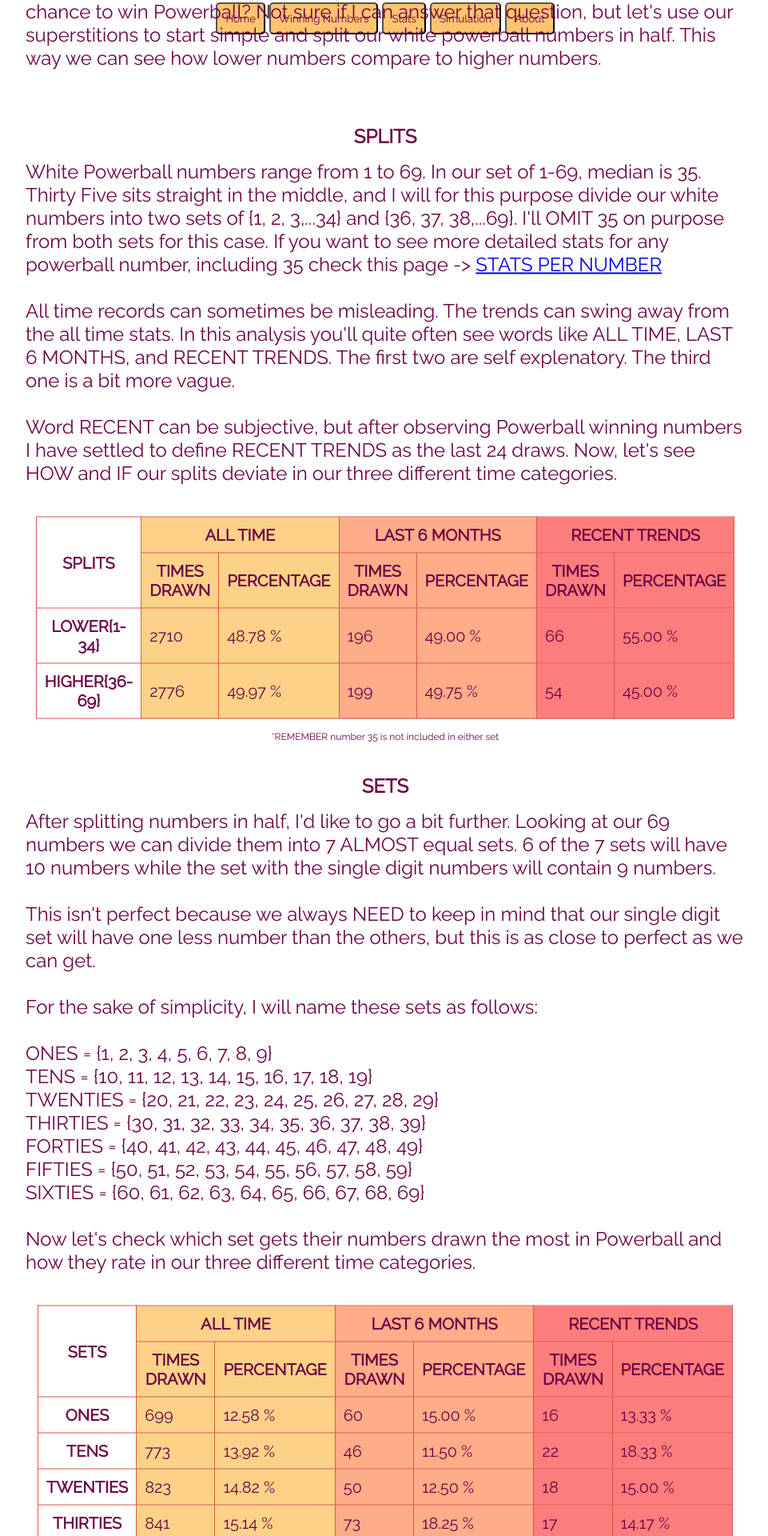
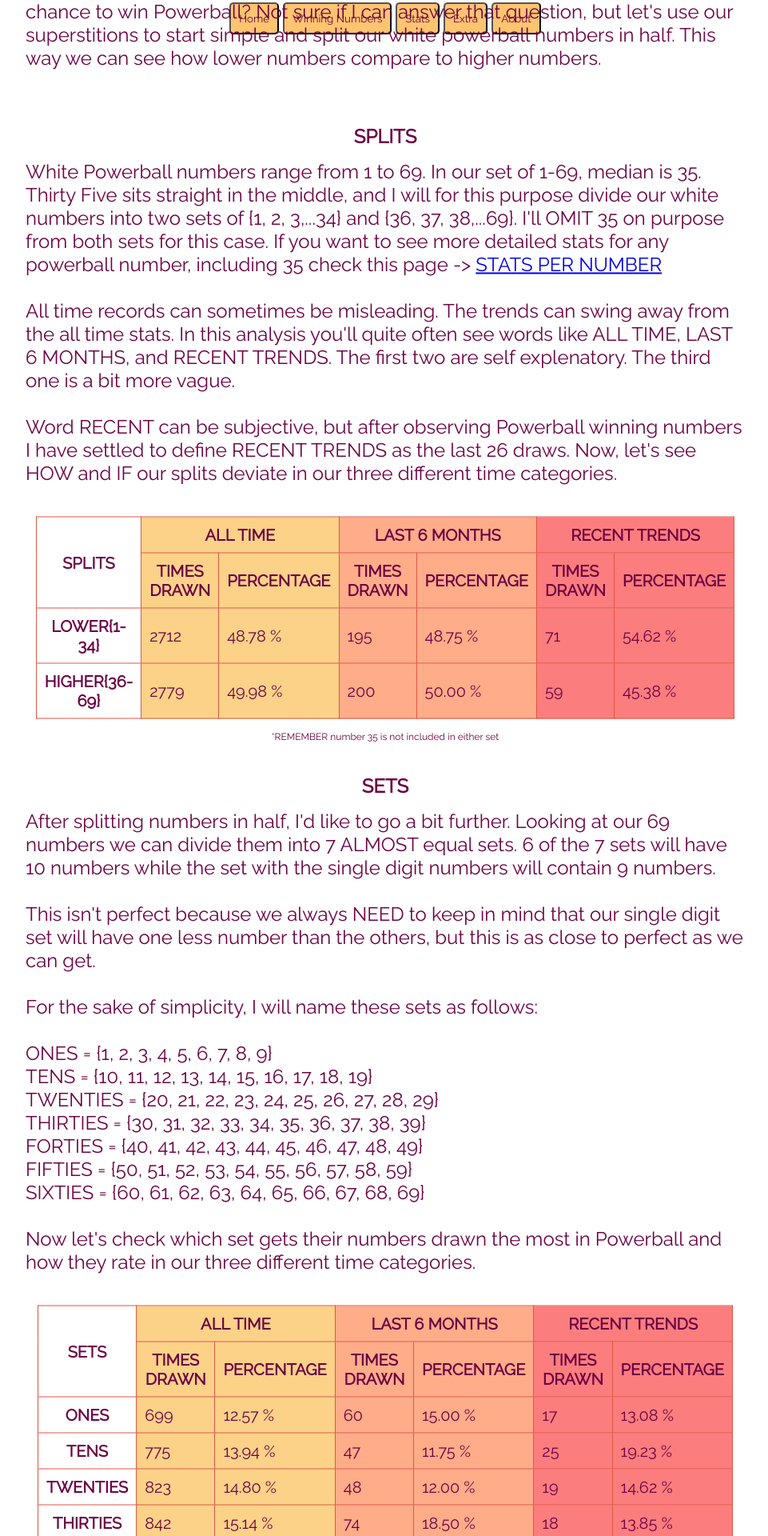
Before and after one commit to sasadjukic/powerball, a Flask app: page /winning_hands_white in a window 1280 px wide. Shown: the top 1920 px of the page at 80% size, without its empty margins (158-1119 px from the left). Run offline with Flask 3, Linux system fonts and the light colour scheme.

Commit message:
November 7 feature update

```diff
--- a/application/data/powerball.csv
+++ b/application/data/powerball.csv
@@ -1110,3 +1110,4 @@ Draw Date,Winning Numbers,Red Ball,Multiplier
 10/30/2024,13 22 29 43 58,22,3
 11/02/2024,10 45 48 58 61,2,3
 11/04/2024,6 18 33 48 53,21,10
+11/06/2024,12 17 37 58 62,4,2
--- a/application/main/routes.py
+++ b/application/main/routes.py
@@ -136,7 +136,7 @@ def search():
 @powerball.route('/winning_hands_white', methods=['POST', 'GET'])
 def winning_hands_white():
     winning_hands = {
-                     'singles': [183, 13, 6], 'pairs': [572, 45, 16],
+                     'singles': [183, 13, 7], 'pairs': [573, 45, 17],
                      'two_pairs': [212, 15, 2], 'three_of_set': [119, 7, 0],
                      'full_house': [15, 0, 0], 'poker': [10, 0, 0], 'flush': [0, 0, 0]
                      }
@@ -144,8 +144,8 @@ def winning_hands_white():
     total_winning_hands_6 = sum(values[1] for values in winning_hands.values())
     total_winning_hands_recent = sum(values[2] for values in winning_hands.values())
 
-    pair_count = {1: [72, 6, 0], 10: [68, 5, 1], 20: [99, 8, 3], 30: [95, 9, 2],
-                  40: [64, 5, 2], 50: [81, 6, 0], 60: [93, 6, 1]}
+    pair_count = {1: [72, 6, 2], 10: [69, 6, 4], 20: [99, 7, 4], 30: [95, 9, 3],
+                  40: [64, 5, 3], 50: [81, 6, 0], 60: [93, 6, 1]}
     total_pairs = sum(values[0] for values in pair_count.values())
     total_pairs_6 = sum(values[1] for values in pair_count.values())
     total_pairs_recent = sum(values[2] for values in pair_count.values())
@@ -168,27 +168,27 @@ def winning_hands_red():
 @powerball.route('/trends', methods=['POST', 'GET'])
 def trends():
     white_numbers_6 = [6, 7, 4, 7, 9, 5, 6, 6, 10, 4,
-                       6, 5, 3, 5, 5, 4, 2, 5, 7, 3,
-                       7, 4, 6, 5, 4, 4, 8, 2, 7, 7,
-                       10, 6, 12, 5, 5, 7, 7, 6, 8, 5,
+                       6, 6, 3, 4, 5, 4, 3, 5, 7, 2,
+                       7, 4, 5, 5, 4, 4, 8, 2, 7, 7,
+                       10, 6, 12, 5, 5, 7, 8, 6, 8, 5,
                        2, 5, 7, 6, 12, 5, 5, 8, 3, 3,
-                       5, 5, 6, 5, 6, 6, 7, 6, 6, 5,
-                       5, 4, 3, 10, 2, 5, 7, 6, 11
+                       5, 5, 5, 5, 6, 6, 7, 7, 6, 5,
+                       5, 5, 3, 10, 2, 5, 7, 6, 10
                     ]
-    white_numbers_trends = [3, 4, 1, 1, 1, 1, 1, 2, 2, 2,
-                            4, 3, 2, 2, 2, 1, 1, 3, 2, 1,
-                            4, 2, 0, 1, 3, 1, 3, 0, 3, 3,
-                            2, 2, 2, 1, 0, 0, 3, 1, 3, 1,
+    white_numbers_trends = [4, 4, 1, 1, 1, 1, 1, 2, 2, 2,
+                            4, 4, 2, 2, 2, 2, 2, 3, 2, 1,
+                            5, 2, 0, 1, 3, 1, 3, 0, 3, 3,
+                            2, 2, 2, 1, 0, 0, 4, 1, 3, 1,
                             1, 0, 4, 1, 6, 2, 1, 4, 0, 0,
-                            1, 3, 2, 0, 1, 1, 2, 2, 0, 1,
-                            1, 1, 1, 3, 2, 1, 3, 1, 1
+                            1, 3, 2, 0, 1, 1, 3, 3, 0, 2,
+                            1, 2, 1, 3, 2, 1, 3, 1, 1
                     ]
     red_numbers_6 = [2, 2, 3, 3, 3, 2, 4, 2, 6, 2,
                      1, 2, 2, 3, 4, 3, 4, 0, 3, 7,
                      9, 6, 1, 1, 3, 2
                     ]
 
-    red_numbers_trends = [0, 1, 2, 0, 0, 1, 1, 0, 0, 1,
+    red_numbers_trends = [0, 1, 2, 1, 1, 1, 1, 0, 0, 1,
                           1, 0, 0, 2, 2, 1, 2, 0, 1, 2,
                           3, 3, 0, 0, 1, 0
                          ]
@@ -199,22 +199,30 @@ def trends():
                             red_numbers_trends = red_numbers_trends
                           )
 
+@powerball.route('/powerball_matrix', methods=['POST', 'GET'])
+def powerball_matrix():
+    return render_template('powerball_matrix.html')
+
+@powerball.route('/fun_facts', methods=['POST', 'GET'])
+def fun_facts():
+    return render_template('fun_facts.html')
+
 @powerball.route('/probabilities', methods=['POST', 'GET'])
 def probabilities():
     draw = next_draw().strftime('%m-%d-%Y')
     white_numbers = [
-                     6.99, 7.53, 7.64, 6.55, 6.62, 6.98, 6.66, 6.25, 7.07, 7.25,
-                     7.43, 7.53, 5.23, 6.57, 6.81, 7.52, 7.17, 7.14, 7.58, 6.92,
-                     8.95, 6.90, 8.15, 7.35, 6.59, 6.28, 8.43, 7.64, 6.26, 7.18,
-                     7.14, 8.42, 8.82, 6.03, 6.26, 8.83, 8.22, 7.21, 8.72, 6.68,
-                     6.57, 6.61, 6.57, 7.98, 7.50, 6.60, 8.41, 6.22, 5.78, 7.21,
-                     6.17, 6.61, 8.16, 7.25, 6.68, 6.99, 6.83, 6.15, 8.20, 6.12,
-                     9.51, 7.73, 8.09, 8.41, 6.43, 7.34, 7.79, 7.81, 8.78
+                     7.12, 7.87, 7.78, 6.66, 6.40, 7.39, 6.88, 6.56, 7.27, 6.87,
+                     6.99, 7.58, 5.46, 7.11, 6.95, 7.29, 7.30, 7.24, 7.43, 7.69,
+                     8.89, 6.44, 8.68, 7.41, 5.78, 6.34, 8.27, 7.72, 5.82, 7.50,
+                     7.09, 8.31, 8.09, 6.22, 6.37, 8.41, 8.02, 7.12, 8.67, 6.89,
+                     6.86, 7.29, 6.88, 7.74, 7.61, 6.33, 7.97, 6.58, 5.37, 7.11,
+                     6.43, 7.09, 7.88, 7.21, 6.43, 6.84, 6.62, 6.63, 7.79, 6.56,
+                     8.95, 7.92, 8.29, 8.31, 6.49, 6.82, 7.32, 7.71, 9.09
                      ]
     red_numbers = [
-                   3.64, 3.54, 4.02, 4.72, 4.03, 3.27, 3.51, 3.29, 4.42, 4.01,
-                   3.79, 2.85, 4.05, 4.72, 3.26, 3.19, 3.44, 4.99, 3.63, 3.79,
-                   4.80, 3.34, 3.35, 4.16, 4.06, 4.13
+                   3.27, 3.41, 3.78, 5.69, 3.84, 3.51, 3.65, 3.39, 4.11, 4.03,
+                   3.67, 3.15, 3.46, 4.72, 3.22, 3.31, 3.26, 4.52, 3.66, 3.67,
+                   4.84, 3.35, 3.28, 4.53, 4.21, 4.47
                    ]
     return render_template('probabilities.html',
                             draw=draw,
@@ -226,13 +234,13 @@ def probabilities():
 def predictions():
     draw = next_draw().strftime('%m-%d-%Y')
     white_numbers = [
-                     [26, 33, 36, 53, 69],
-                     [7, 21, 28, 51, 57],
-                     [14, 37, 48, 50, 61],
-                     [6, 8, 17, 32, 63],
-                     [1, 26, 49, 66, 67]
+                     [24, 32, 49, 58, 69],
+                     [2, 6, 37, 50, 51],
+                     [11, 21, 26, 48, 61],
+                     [1, 18, 33, 36, 45],
+                     [7, 14, 53, 63, 65]
                      ]
-    red_numbers = [2, 14, 4, 18, 9]
+    red_numbers = [4, 15, 7, 17, 24]
     return render_template('predictions.html',
                             draw=draw,
                             white_numbers=white_numbers,
--- a/application/templates/base.html
+++ b/application/templates/base.html
@@ -31,11 +31,13 @@
                 <a href="{{ url_for('powerball.winning_hands_white') }}">Winning Hands White</a>
                 <a href="{{ url_for('powerball.winning_hands_red') }}">Winning Hands Red</a>
                 <a href="{{ url_for('powerball.trends') }}">Trending Numbers</a>
+                <a href="{{ url_for('powerball.powerball_matrix') }}">Powerball Matrix</a>
             </div>
         </div>
         <div class="dropdown">
-            <button>Simulation</button>
+            <button>Extra</button>
             <div class="dropdown-content">
+                <a href="{{ url_for('powerball.fun_facts') }}">Fun Facts</a>
                 <a href="{{ url_for('powerball.probabilities') }}">Probabilities</a>
                 <a href="{{ url_for('powerball.predictions') }}">Predictions</a>
             </div>
--- a/application/templates/trends.html
+++ b/application/templates/trends.html
@@ -15,7 +15,7 @@
                 should we go to display trends?
             </p>
             <p>
-                As mentioned on other pages, I decided to go with both 6 months and 24 draws
+                As mentioned on other pages, I decided to go with both 6 months and 26 draws
                 to give ourselves a decent grasp at the Powerball trends.
                 You can also see YEARLY stats for any Powerball number ->
                 <a href="{{ url_for('powerball.search') }}">STATS PER NUMBER</a>
@@ -28,7 +28,7 @@
             <p>
                 Let's check how many times each WHITE number has been drawn
                 in the last 6 months and compare that to the times the same
-                number has been drawn in the recent (24) draws
+                number has been drawn in the recent (26) draws
             </p>
             <table class="probability-table-white">
                 <thead>
--- a/application/templates/winning_hands.html
+++ b/application/templates/winning_hands.html
@@ -33,7 +33,7 @@
                 The first two are self explenatory. The third one is a bit more vague.<br>
                 <br>
                 Word RECENT can be subjective, but after observing Powerball winning numbers I have settled to
-                define RECENT TRENDS as the last 24 draws. Now, let's see HOW and IF our splits deviate in our
+                define RECENT TRENDS as the last 26 draws. Now, let's see HOW and IF our splits deviate in our
                 three different time categories.
 
                 <table class="comparison-tables">
@@ -56,21 +56,21 @@
                     </tr>
                     <tr>
                         <th scope="row">Lower{1-34}</th>
-                        <td class="all-time">2710</td>
+                        <td class="all-time">2712</td>
                         <td class="all-time">48.78 %</td>
-                        <td class="six-months">196</td>
-                        <td class="six-months">49.00 %</td>
-                        <td class="recent-trends">66</td>
-                        <td class="recent-trends">55.00 %</td>
+                        <td class="six-months">195</td>
+                        <td class="six-months">48.75 %</td>
+                        <td class="recent-trends">71</td>
+                        <td class="recent-trends">54.62 %</td>
                     </tr>
                     <tr>
                         <th scope="row">Higher{36-69}</th>
-                        <td class="all-time">2776</td>
-                        <td class="all-time">49.97 %</td>
-                        <td class="six-months">199</td>
-                        <td class="six-months">49.75 %</td>
-                        <td class="recent-trends">54</td>
-                        <td class="recent-trends">45.00 %</td>
+                        <td class="all-time">2779</td>
+                        <td class="all-time">49.98 %</td>
+                        <td class="six-months">200</td>
+                        <td class="six-months">50.00 %</td>
+                        <td class="recent-trends">59</td>
+                        <td class="recent-trends">45.38 %</td>
                     </tr>
                 </table>
                 <span class="probability-minor">
@@ -123,65 +123,65 @@
                     <tr>
                         <th scope="row">Ones</th>
                         <td class="all-time">699</td>
-                        <td class="all-time">12.58 %</td>
+                        <td class="all-time">12.57 %</td>
                         <td class="six-months">60</td>
                         <td class="six-months">15.00 %</td>
-                        <td class="recent-trends">16</td>
-                        <td class="recent-trends">13.33 %</td>
+                        <td class="recent-trends">17</td>
+                        <td class="recent-trends">13.08 %</td>
                     </tr>
                     <tr>
                         <th scope="row">Tens</th>
-                        <td class="all-time">773</td>
-                        <td class="all-time">13.92 %</td>
-                        <td class="six-months">46</td>
-                        <td class="six-months">11.50 %</td>
-                        <td class="recent-trends">22</td>
-                        <td class="recent-trends">18.33 %</td>
+                        <td class="all-time">775</td>
+                        <td class="all-time">13.94 %</td>
+                        <td class="six-months">47</td>
+                        <td class="six-months">11.75 %</td>
+                        <td class="recent-trends">25</td>
+                        <td class="recent-trends">19.23 %</td>
                     </tr>
                     <tr>
                         <th scope="row">Twenties</th>
                         <td class="all-time">823</td>
-                        <td class="all-time">14.82 %</td>
-                        <td class="six-months">50</td>
-                        <td class="six-months">12.50 %</td>
-                        <td class="recent-trends">18</td>
-                        <td class="recent-trends">15.00 %</td>
+                        <td class="all-time">14.80 %</td>
+                        <td class="six-months">48</td>
+                        <td class="six-months">12.00 %</td>
+                        <td class="recent-trends">19</td>
+                        <td class="recent-trends">14.62 %</td>
                     </tr>
                     <tr>
                         <th scope="row">Thirties</th>
-                        <td class="all-time">841</td>
+                        <td class="all-time">842</td>
                         <td class="all-time">15.14 %</td>
-                        <td class="six-months">73</td>
-                        <td class="six-months">18.25 %</td>
-                        <td class="recent-trends">17</td>
-                        <td class="recent-trends">14.17 %</td>
+                        <td class="six-months">74</td>
+                        <td class="six-months">18.50 %</td>
+                        <td class="recent-trends">18</td>
+                        <td class="recent-trends">13.85 %</td>
                     </tr>
                     <tr>
                         <th scope="row">Forties</th>
                         <td class="all-time">764</td>
-                        <td class="all-time">13.75 %</td>
+                        <td class="all-time">13.74 %</td>
                         <td class="six-months">58</td>
                         <td class="six-months">14.50 %</td>
                         <td class="recent-trends">20</td>
-                        <td class="recent-trends">16.67 %</td>
+                        <td class="recent-trends">15.38 %</td>
                     </tr>
                     <tr>
                         <th scope="row">Fifties</th>
-                        <td class="all-time">786</td>
+                        <td class="all-time">787</td>
                         <td class="all-time">14.15 %</td>
                         <td class="six-months">55</td>
                         <td class="six-months">13.75 %</td>
-                        <td class="recent-trends">12</td>
-                        <td class="recent-trends">10.00 %</td>
+                        <td class="recent-trends">14</td>
+                        <td class="recent-trends">10.77 %</td>
                     </tr>
                     <tr>
                         <th scope="row">Sixties</th>
-                        <td class="all-time">869</td>
-                        <td class="all-time">15.64 %</td>
+                        <td class="all-time">870</td>
+                        <td class="all-time">15.65 %</td>
                         <td class="six-months">58</td>
                         <td class="six-months">14.50 %</td>
-                        <td class="recent-trends">15</td>
-                        <td class="recent-trends">12.50 %</td>
+                        <td class="recent-trends">17</td>
+                        <td class="recent-trends">13.08 %</td>
                     </tr>
                 </table>
             </p>
@@ -255,7 +255,7 @@
                         <td class="six-months">{{ (winning_hands['pairs'][1]/total_winning_hands_6 * 100)|round(2) }} %</td>
                         <td class="recent-trends">{{ winning_hands['pairs'][2] }}</td>
                         <td class="recent-trends">{{ (winning_hands['pairs'][2]/total_winning_hands_recent * 100)|round(2) }} %</td>
-                        <td class="extra-info">11-02-2024</td>
+                        <td class="extra-info">11-06-2024</td>
                         <td class="extra-info">Twenties</td>
                     </tr>
                     <tr>
@@ -362,7 +362,7 @@
                         <td class="six-months">{{ (pair_count[10][1]/total_pairs_6 * 100)|round(2) }} %</td>
                         <td class="recent-trends">{{ pair_count[10][2] }}</td>
                         <td class="recent-trends">{{ (pair_count[10][2]/total_pairs_recent * 100)|round(2) }} %</td>
-                        <td class="extra-info">10-19-2024</td>
+                        <td class="extra-info">11-06-2024</td>
                     </tr>
                     <tr>
                         <th scope="row">Twenties</th>
```
Also changed, not shown: application/static/css/main.css (+30 -0 lines), application/templates/fun_facts.html (added, +10 -0 lines), application/templates/powerball_matrix.html (added, +9 -0 lines), application/templates/winning_hands_red.html (+15 -15 lines).
